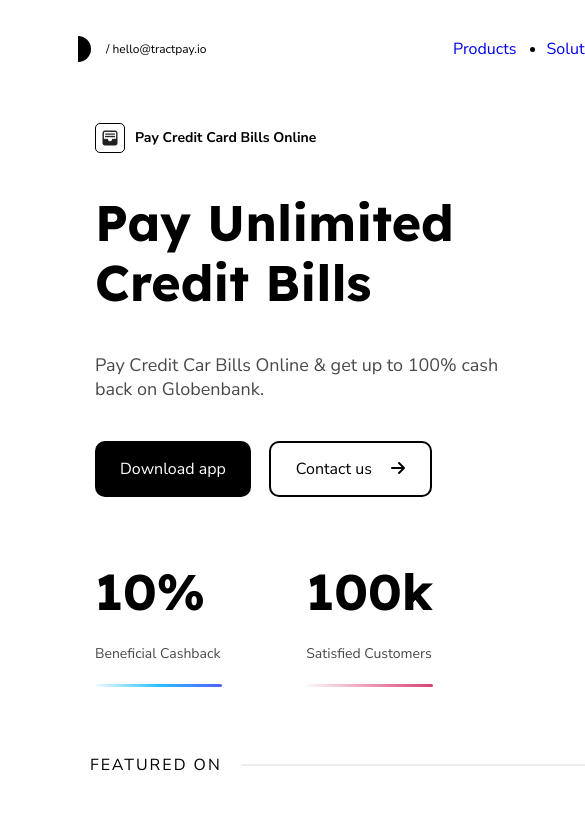
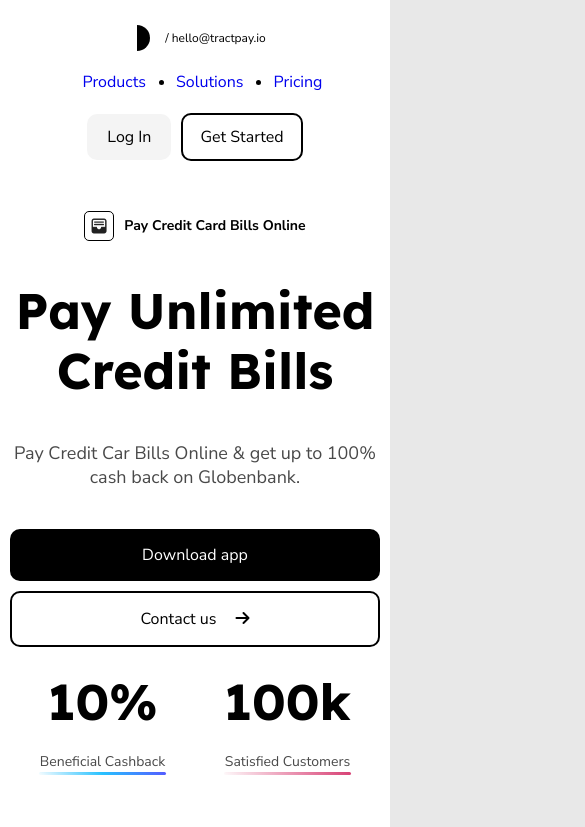
Before and after one commit to JaneKrylove/Project_3, a website: page public/index.html in a window 390 px wide. Shown: the top 827 px of the page, 585 px wide, since content can reach past the window. Drawn offline with Linux system fonts and the light colour scheme.

Commit message:
adaptive done

```diff
--- a/public/index.html
+++ b/public/index.html
@@ -22,19 +22,15 @@
           <div class="header__logo">
             <a class="logo" href="/">
               <div class="logo-pic"></div>
-              <!-- <i class="fa-solid fa-circle-half"></i> -->
-
-              <!-- <img class="logo__pic" src="images/header_logo.png" alt="logo" /> -->
             </a>
             <span class="logo__contact">/ hello@tractpay.io</span>
           </div>
-          <ul class="nav">
+          <ul class="nav header__nav">
             <li class="nav__item"><a href="#" class="nav__link">Products</a></li>
             <li class="nav__item"><a href="#" class="nav__link">Solutions</a></li>
             <li class="nav__item"><a href="#" class="nav__link">Pricing</a></li>
           </ul>
           <div class="header__buttons">
-            <!-- переделать классы кнопок(сделать универсально) -->
             <button class="btn btn--login">Log In</button>
             <button class="btn btn--get">Get Started</button>
           </div>
@@ -48,7 +44,6 @@
           <div class="card__description">
             <div class="title">
               <img src="images/wallet.png" alt="" class="title__icon" />
-              <!-- тут что то неладное -->
               <span class="title__desc">Pay Credit Card Bills Online</span>
             </div>
             <div class="info">
@@ -56,8 +51,8 @@
               <span class="info__text">Pay Credit Car Bills Online & get up to 100% cash back on Globenbank.</span>
             </div>
             <div class="card__buttons">
-              <button class="btn btn--download">Download app</button>
-              <button class="btn btn--contact">
+              <button class="btn btn--download card__btn-download">Download app</button>
+              <button class="btn btn--contact card__btn-contact">
                 Contact us
                 <i class="fa-solid fa-arrow-right"></i>
               </button>
@@ -66,15 +61,10 @@
               <div class="stats__item">
                 <h2 class="stats__title">10%</h2>
                 <span class="stats__info stats__info--blue">Beneficial Cashback</span>
-                <!-- наверное у двух полосок есть что то общее -->
-                <!-- базовый класс и модификатор -->
-                <!-- есть второй способ сделать полосочки (after before) -->
-                <!-- <div class="line-cash"></div> -->
               </div>
               <div class="stats__item">
                 <h2 class="stats__title">100k</h2>
                 <span class="stats__info stats__info--pink">Satisfied Customers</span>
-                <!-- <div class="line-custom"></div> -->
               </div>
             </div>
           </div>
@@ -85,8 +75,6 @@
               <i class="fa-regular fa-circle-check"></i>
               <img src="images/arrow.png" alt="arrow" class="right-arrow" />
             </div>
-
-            <!-- элемент под ним ?? -->
 
             <div class="phone">
               <span class="phone__title">
@@ -99,7 +87,6 @@
                 <img class="right-arrow" src="images/arrow.png" alt="arrow" />
               </div>
             </div>
-            <!-- animate__animated animate__backInUp -->
             <div class="card-user card__card-user">
               <div class="card-user__top">
                 <div class="card-user__logo-wrapper">
@@ -127,7 +114,7 @@
     </section>
 
     <footer class="footer">
-      <div class="footer__container">
+      <div class="container">
         <h3 class="footer__title">featured on</h3>
         <div class="footer__info">
           <img src="images/walmart.png" alt="walmart" class="footer__item" />
@@ -138,8 +125,6 @@
         </div>
       </div>
     </footer>
-
-
     <script src="js/script.js"></script>
   </body>
 </html>
--- a/src/styles/base.scss
+++ b/src/styles/base.scss
@@ -13,7 +13,8 @@ body {
 }
 
 .container {
-  width: 1200px;
+  min-width: 375px;
+  max-width: 1200px;
   margin: 0 auto;
   padding: 25px 60px 25px 65px;
   // background-color: #fff;
@@ -106,11 +107,15 @@ body {
     margin-bottom: 60px;
   }
 
+  &__btn-download {
+    margin-right: 18px;
+  }
+
   &__pictures {
     position: relative;
     width: 50%;
     // background: linear-gradient(-45deg, #d26256, #9e5893, #f5eec5), linear-gradient(45deg, #dc4d86, #895bac, #3d31e4);
-    background: linear-gradient(79deg, rgba(243, 59, 124, 0.7), rgba(180, 97, 235, 0.9), rgba(62, 50, 228, 0.7) 70%), linear-gradient(309deg, rgba(212, 99, 82), rgba(200, 141, 158, 0.7),rgba(238, 224, 22, 0.9) 70%);
+    background: linear-gradient(79deg, rgba(243, 59, 124, 0.7), rgba(180, 97, 235, 0.9), rgba(62, 50, 228, 0.7) 70%), linear-gradient(309deg, rgba(212, 99, 82), rgba(200, 141, 158, 0.7), rgba(238, 224, 22, 0.9) 70%);
 
     display: flex;
     justify-content: center;
@@ -242,7 +247,7 @@ body {
   display: flex;
   align-items: center;
   justify-content: space-between;
-  width: 358px;
+  max-width: 90%;
   padding: 17px 15px;
   background-color: #fff;
   border-radius: 15px;
@@ -252,10 +257,12 @@ body {
     display: block;
     width: 25px;
     height: 24px;
+    margin-right: 10px;
   }
 
   &__info {
     font-size: 14px;
+    margin-right: 10px;
   }
 
   &__sum {
@@ -266,6 +273,7 @@ body {
 .right-arrow {
   width: 15px;
   height: 12px;
+  margin-left: 10px;
 }
 
 .message-down {
@@ -316,7 +324,7 @@ body {
 }
 
 .card-user {
-  width: 300px;
+  max-width: 300px;
   height: 166px;
   background: #fff;
   border-radius: 10px;
@@ -425,7 +433,7 @@ body {
 
 .footer {
   &__container {
-    width: 1200px;
+    max-width: 1200px;
     margin: 0 auto;
     padding: 65px 60px 25px 90px;
     background-color: #fff;
@@ -448,25 +456,139 @@ body {
   }
   &__info {
     display: flex;
+    flex-wrap: wrap;
     align-items: center;
     justify-content: space-between;
     padding-right: 30px;
-    margin-bottom: 60px;
+    // margin-bottom: 60px;
   }
   &__item {
     width: 100px;
   }
 }
 
-/* .price::before {
-  content: "";
-  display: block;
-  position: absolute;
-  background-color: red;
-  height: 1px;
-  width: 40px;
-  top: 10px;
-  left: 92px;
+/* Media */
+
+@media (max-width: 1024px) {
+  .container {
+    padding: 25px 35px 25px 40px;
+  }
+  .card {
+    &__buttons {
+      flex-direction: column;
+    }
+
+    &__btn-download {
+      margin-right: 0;
+      margin-bottom: 10px;
+    }
+  }
 }
 
- */
+@media (max-width: 768px) {
+  .container {
+    padding: 25px 10px;
+  }
+
+  .header {
+    &__container {
+      flex-direction: column;
+    }
+    &__logo {
+      margin-bottom: 20px;
+    }
+    &__nav {
+      margin-bottom: 20px;
+    }
+  }
+
+  .card {
+    &__container {
+      padding-left: 0;
+    }
+    &__description {
+      padding-right: 15px;
+    }
+  }
+
+}
+
+@media (max-width: 675px) {
+  .card {
+    &__container {
+      flex-direction: column;
+      position: relative;
+    }
+    &__description {
+      width: 100%;
+      padding-right: 0;
+      margin-bottom: 40px;
+    }
+
+    &__pictures {
+      width: 100%;
+      padding-top: 20px;
+    }
+
+    &__buttons {
+      max-width: 400px;
+      margin: 0 auto;
+    }
+
+  }
+  .message-up {
+    display: none;
+  }
+
+  .title {
+    justify-content: center;
+  }
+
+  .info {
+    &__title {
+      text-align: center;
+    }
+
+    &__text {
+      text-align: center;
+    }
+  }
+
+  .stats {
+    margin-top: 20px;
+    &__title {
+      text-align: center;
+    }
+
+    &__info {
+      display: flex;
+      justify-content: center;
+    }
+  }
+
+  .footer {
+    &__info {
+      flex-direction: column;
+    }
+
+    &__item {
+      width: 200px;
+      margin-bottom: 40px;
+    }
+
+  }
+}
+
+
+
+
+
+/*
+
+ДЗ:
+- на ширине меньше 675px избавиться от message-up phone + сделать карточку relative
+- отлепить цветной блок от цифр сверху
+- доадаптировать футер
+
+
+*/
--- a/src/styles/buttons.scss
+++ b/src/styles/buttons.scss
@@ -31,7 +31,6 @@
 &--download {
   background-color: #000;
   color: #fff;
-  margin-right: 18px;
 
   &:hover {
     // background: linear-gradient(35deg, #fefafb, #eb9ab6, #d73f73);
```
Also changed, not shown: src/pages/index.html (+4 -19 lines), public/css/style.css, 1 other file.
